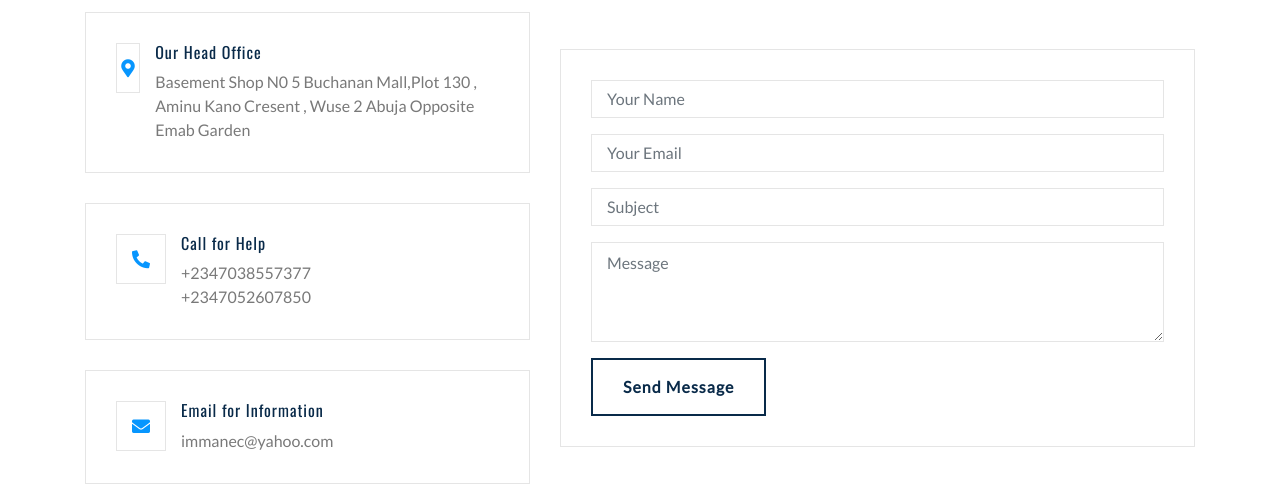
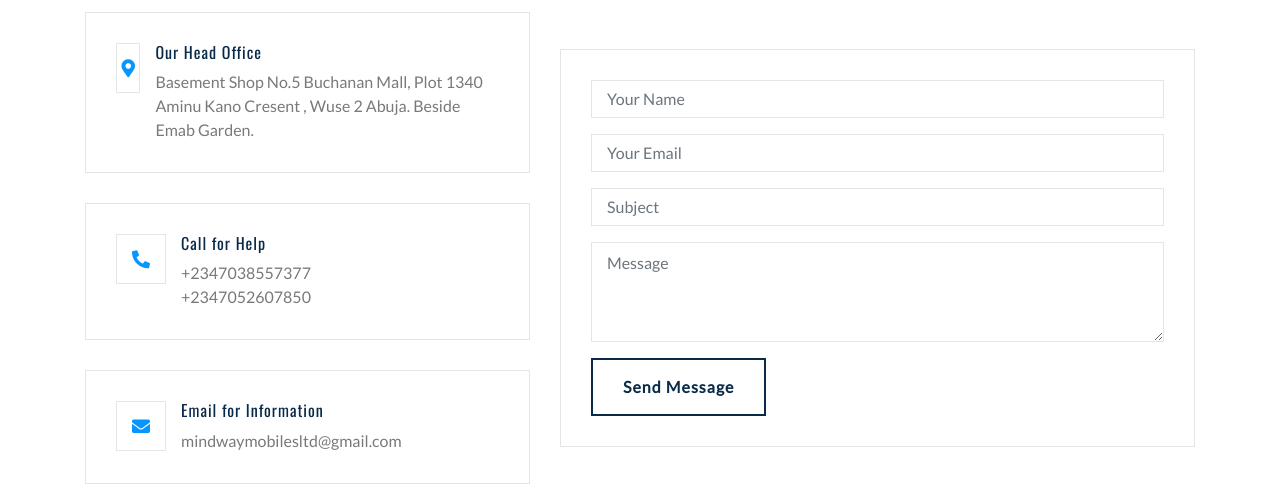
Before and after one commit to Gigx267/MindwayMobiles-Demo-2-, a plain HTML site: page contact.html in a window 1280 px wide. Shown: the part 202-705 px from the top of the page. Drawn offline with nearby package versions, Linux system fonts and the light colour scheme.

Commit message:
Update contact.html

```diff
--- a/contact.html
+++ b/contact.html
@@ -97,7 +97,7 @@
                             </div>
                             <div class="contact-text">
                                 <h3>Our Head Office</h3>
-                                 <p> Basement Shop N0 5 Buchanan Mall,Plot 130 ,  Aminu Kano Cresent , Wuse 2 Abuja Opposite Emab Garden  </p>
+                                 <p> Basement Shop No.5 Buchanan Mall, Plot 1340 Aminu Kano Cresent , Wuse 2 Abuja. Beside Emab Garden.  </p>
                             </div>
 
                         </div>
@@ -118,7 +118,7 @@
                             </div>
                             <div class="contact-text">
                                 <h3>Email for Information</h3>
-                                <p> immanec@yahoo.com </p>
+                                <p> mindwaymobilesltd@gmail.com </p>
                             </div>
                         </div>
                     </div>
```
